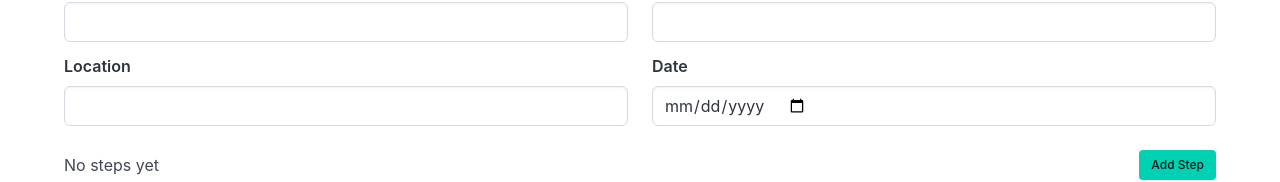
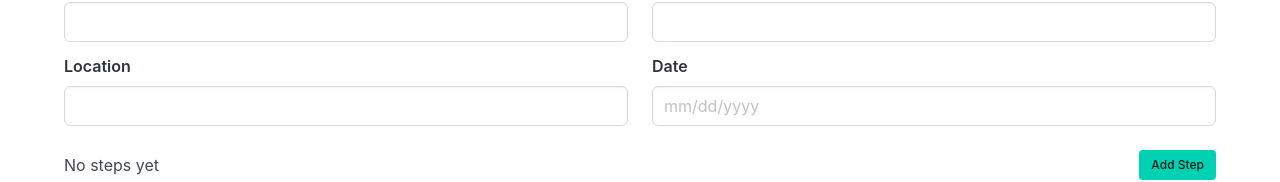
Before and after one commit to malorydodge/Acme-jha, a Vue app in the folder frontend/: page /create in a window 1280 px wide. Shown: the part 458-640 px from the top of the page. Built offline with nearby package versions, Linux system fonts and the light colour scheme.

Commit message:
fix date formatting

```diff
--- a/frontend/src/components/JhaForm.vue
+++ b/frontend/src/components/JhaForm.vue
@@ -44,7 +44,12 @@
 
         <div class="field">
           <label class="label">Date</label>
-          <input type="date" class="input" v-model="form.job_date" />
+          <input
+            type="text"
+            class="input"
+            v-model="form.job_date"
+            placeholder="mm/dd/yyyy"
+          />
         </div>
       </div>
     </div>
@@ -262,6 +267,20 @@ const props = defineProps({ id: String });
 const router = useRouter();
 const isEdit = computed(() => !!props.id);
 
+// Date Helpers
+const formatDateDisplay = (date) => {
+  if (!date) return "";
+
+  const [year, month, day] = date.split("T")[0].split("-");
+  return `${month}/${day}/${year}`;
+};
+
+const formatForSave = (dateStr) => {
+  if (!dateStr) return "";
+  const [month, day, year] = dateStr.split("/");
+  return month && day && year ? `${year}-${month}-${day}` : dateStr;
+};
+
 // Step / Hazard / Control Factories
 const createStep = () => ({
   id: Date.now() + Math.random(),
@@ -323,6 +342,8 @@ onMounted(async () => {
   if (props.id) {
     const response = await api.get(`/jhas/${props.id}`);
     Object.assign(form, response.data);
+
+    form.job_date = formatDateDisplay(form.job_date);
 
     form.steps.forEach((step) => {
       step.collapsed = false;
@@ -425,7 +446,7 @@ const save = async () => {
   formData.append("location", form.location || "");
   formData.append("job_title", form.job_title || "");
   formData.append("supervisor", form.supervisor || "");
-  formData.append("job_date", form.job_date || "");
+  formData.append("job_date", formatForSave(form.job_date) || "");
 
   formData.append(
     "steps",
--- a/frontend/src/components/JhaViewModal.vue
+++ b/frontend/src/components/JhaViewModal.vue
@@ -134,7 +134,8 @@ const isExpandable = (step) => {
 
 const formatDate = (date) => {
   if (!date) return "-";
-  return new Date(date).toLocaleDateString();
+  const [year, month, day] = date.split("T")[0].split("-");
+  return `${month}/${day}/${year}`;
 };
 
 watch(
```
